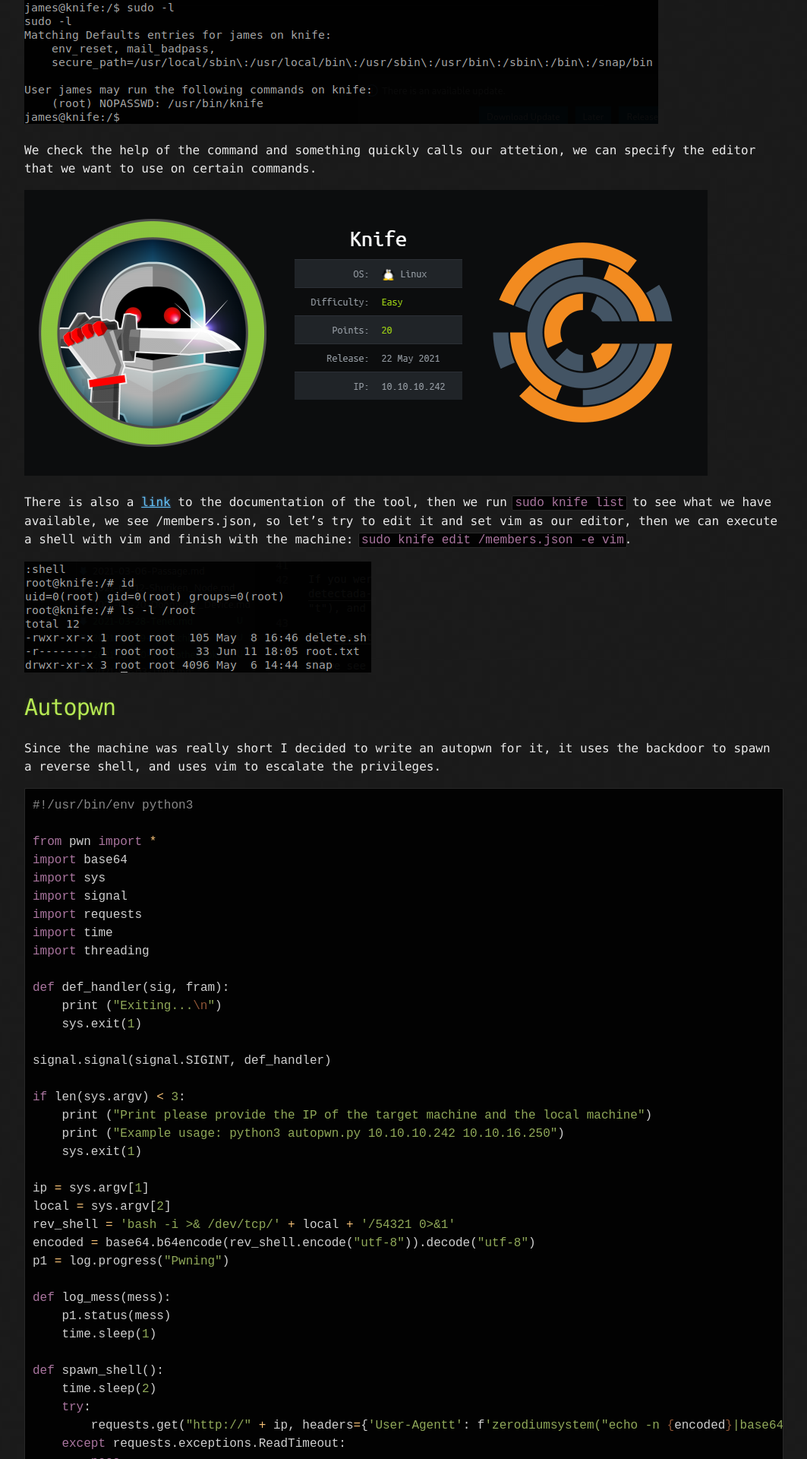
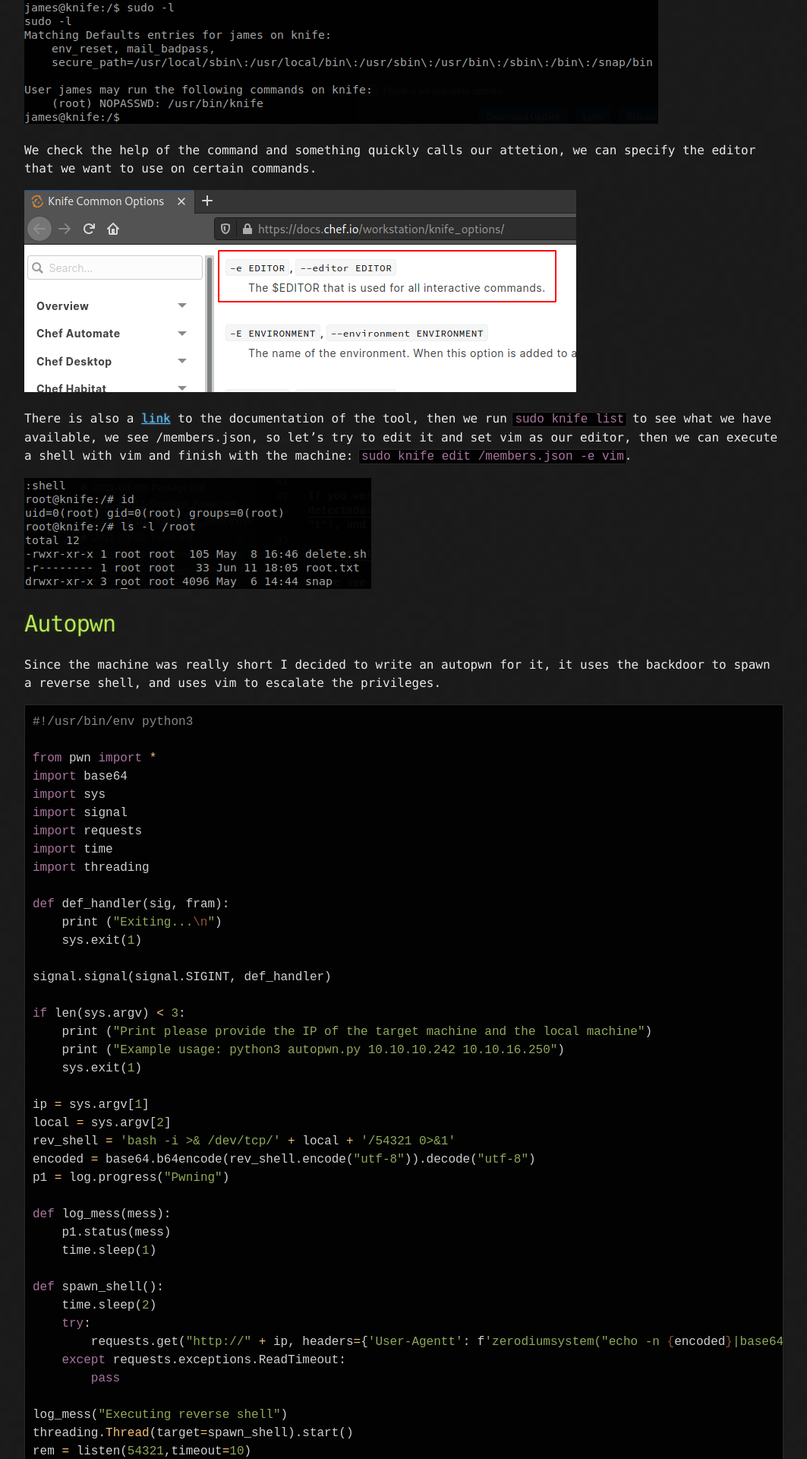
Before and after one commit to 5ubterranean/5ubterranean.github.io, a Jekyll site: the page built from _posts/2021-08-28-Knife.md, in a window 1280 px wide. Shown: the part 2857-4777 px from the top of the page at 76% size, without its empty margins (108-1171 px from the left). Built offline with Jekyll 4.4.1, drawn with Linux system fonts in a browser that asks for light colours.

Commit message:
Knife writeup fix

```diff
--- a/_posts/2021-08-28-Knife.md
+++ b/_posts/2021-08-28-Knife.md
@@ -55,7 +55,7 @@
 
 We check the help of the command and something quickly calls our attetion, we can specify the editor that we want to use on certain commands.
 
-![](/assets/images/knife/knife.png)
+![](/assets/images/knife/knifehelp.png)
 
 There is also a [link](https://docs.chef.io/workstation/knife/) to the documentation of the tool, then we run `sudo knife list` to see what we have available, we see /members.json, so let's try to edit it and set vim as our editor, then we can execute a shell with vim and finish with the machine: `sudo knife edit /members.json -e vim`.
 
```
Also changed, not shown: assets/images/knife/knifehelp.png (added).
